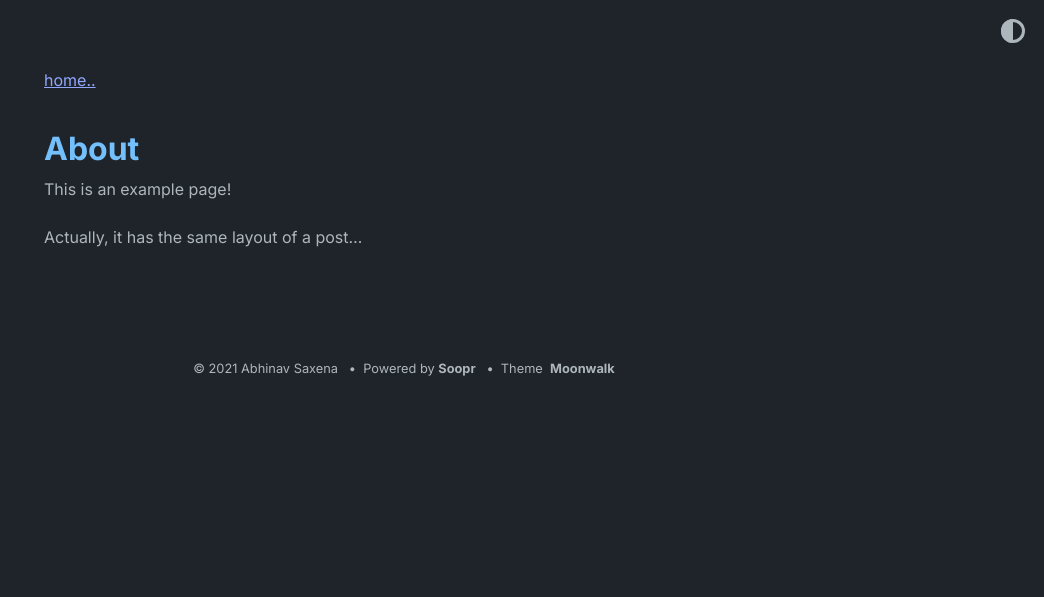
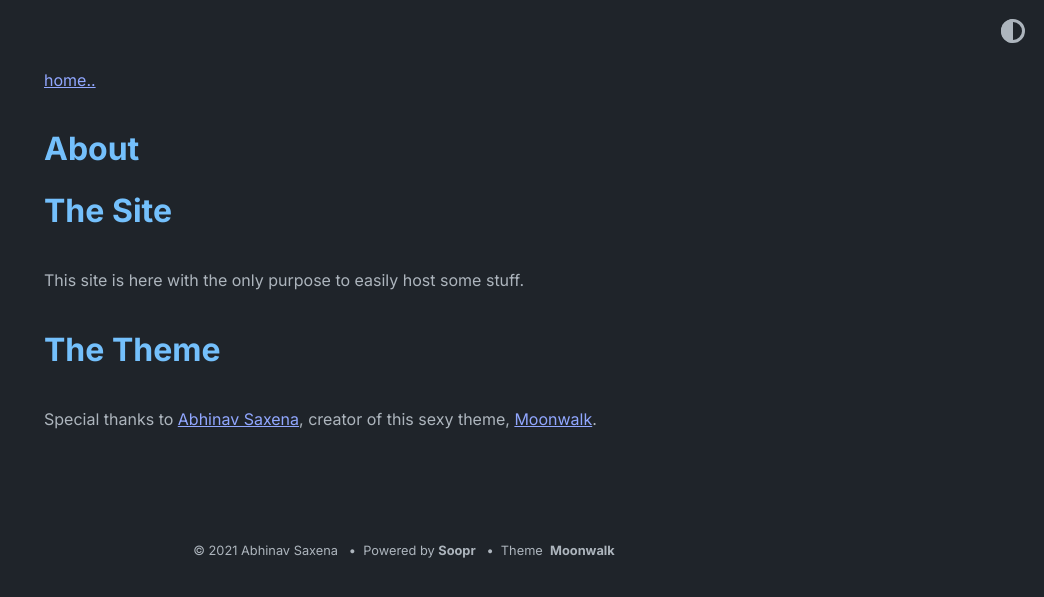
Before and after one commit to Pikalex04/mkds-nw, a Jekyll site: the page built from about.md, in a window 1280 px wide. Shown: the top 597 px of the page, without its empty margins (236-1280 px from the left). Built offline with Jekyll 4.4.1, drawn with Linux system fonts in a browser that asks for light colours.

Commit message:
Update about.md

```diff
--- a/about.md
+++ b/about.md
@@ -3,6 +3,8 @@ layout: post
 title: About
 ---
 
-This is an example page!
+# The Site
+This site is here with the only purpose to easily host some stuff.
 
-Actually, it has the same layout of a post...
+# The Theme
+Special thanks to [Abhinav Saxena](https://github.com/abhinavs), creator of this sexy theme, [Moonwalk](https://github.com/abhinavs/moonwalk).
```
